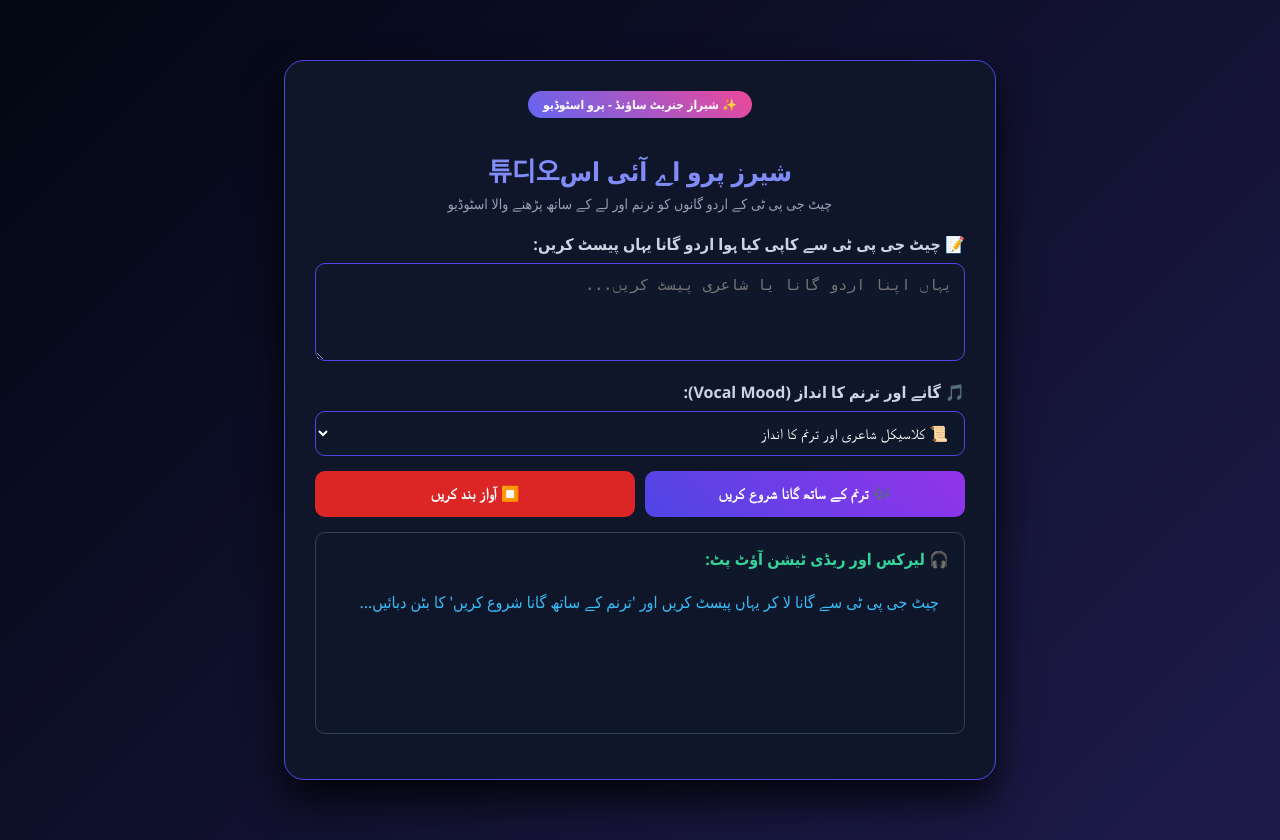
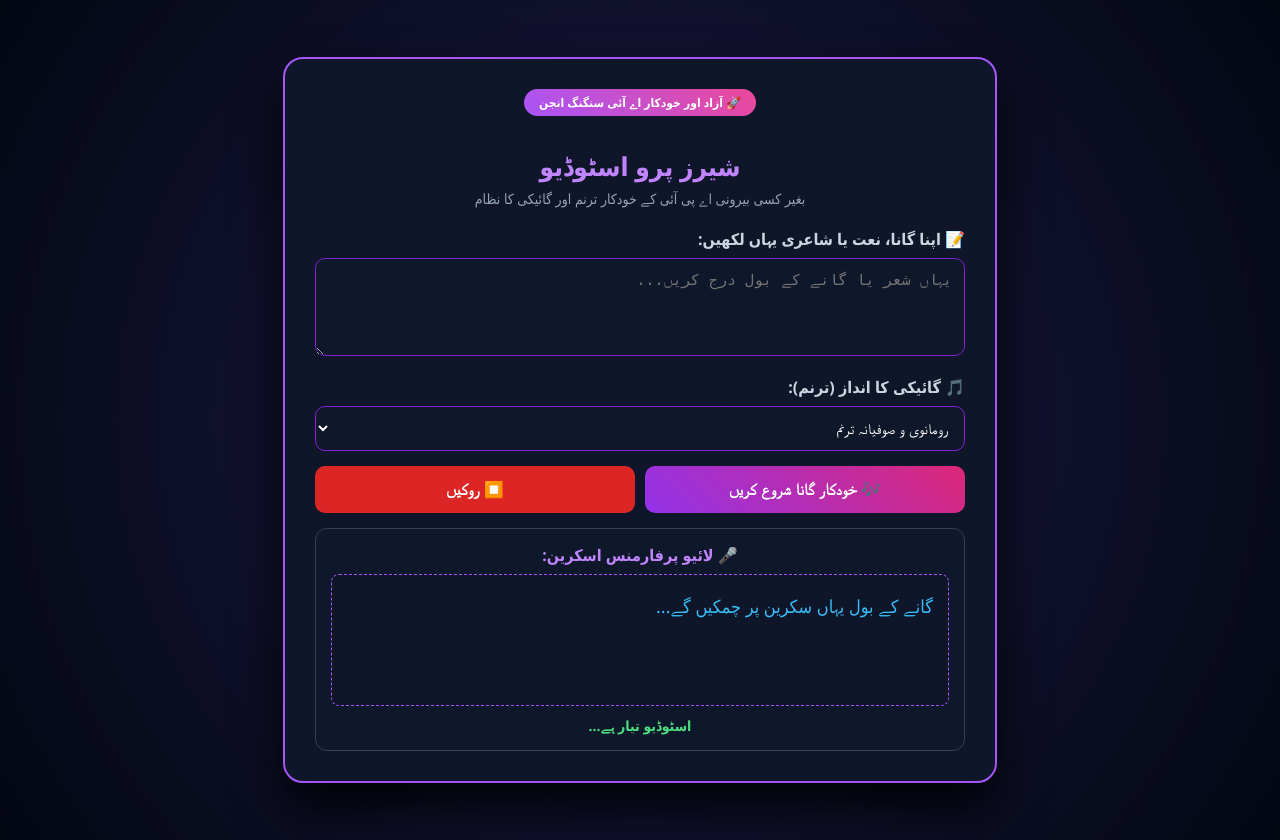
Before and after one commit to sherazmaslam786-glitch/Sheraz-gernate-sound-, a Flask app: page / in a window 1280 px wide. Run offline with Flask 3, Linux system fonts and the light colour scheme.

Commit message:
Update index.html

```diff
--- a/templates/index.html
+++ b/templates/index.html
@@ -3,11 +3,11 @@
 <head>
     <meta charset="UTF-8">
     <meta name="viewport" content="width=device-width, initial-scale=1.0">
-    <title>شیرز پرو اے آئی اس튜디오 - لیریکل اسپیچ اسٹوڈیو</title>
+    <title>شیرز پرو سیلف-میڈ اے آئی اسٹوڈیو</title>
     <style>
         body {
             font-family: 'Segoe UI', Tahoma, Geneva, Verdana, sans-serif;
-            background: linear-gradient(135deg, #030712, #1e1b4b);
+            background: radial-gradient(circle, #1e1b4b, #030712);
             color: #f8fafc;
             margin: 0;
             padding: 20px;
@@ -16,189 +16,173 @@
             align-items: center;
             min-height: 100vh;
         }
-        .studio-card {
+        .studio-box {
             background: rgba(15, 23, 42, 0.95);
-            border: 1px solid #4f46e5;
+            border: 2px solid #a855f7;
             border-radius: 20px;
             padding: 30px;
             width: 100%;
             max-width: 650px;
-            box-shadow: 0 20px 40px rgba(0,0,0,0.8);
+            box-shadow: 0 25px 50px rgba(0,0,0,0.9);
         }
-        h1 {
-            text-align: center;
-            color: #818cf8;
-            margin-bottom: 5px;
-            font-size: 26px;
+        h1 { text-align: center; color: #c084fc; margin-bottom: 5px; font-size: 26px; }
+        .subtitle { text-align: center; color: #94a3b8; font-size: 14px; margin-bottom: 20px; }
+        .badge {
+            background: linear-gradient(45deg, #a855f7, #ec4899);
+            color: white; padding: 5px 15px; border-radius: 20px;
+            font-size: 12px; display: inline-block; margin-bottom: 15px; font-weight: bold;
         }
-        .subtitle {
-            text-align: center;
-            color: #94a3b8;
-            font-size: 14px;
-            margin-bottom: 20px;
+        label { display: block; margin-bottom: 8px; font-weight: bold; color: #cbd5e1; }
+        textarea, select {
+            width: 100%; padding: 12px; border-radius: 10px;
+            border: 1px solid #7e22ce; background: #0f172a; color: white;
+            font-size: 15px; margin-bottom: 15px; box-sizing: border-box;
         }
-        .badge {
-            background: linear-gradient(45deg, #6366f1, #ec4899);
-            color: white;
-            padding: 5px 15px;
-            border-radius: 20px;
-            font-size: 12px;
-            display: inline-block;
-            margin-bottom: 15px;
-            font-weight: bold;
-        }
-        label {
-            display: block;
-            margin-bottom: 8px;
-            font-weight: bold;
-            color: #cbd5e1;
-        }
-        textarea, select {
-            width: 100%;
-            padding: 12px;
-            border-radius: 10px;
-            border: 1px solid #4f46e5;
-            background: #0f172a;
-            color: white;
-            font-size: 15px;
-            margin-bottom: 15px;
-            box-sizing: border-box;
-        }
-        .btn-group {
-            display: flex;
-            gap: 10px;
-            margin-bottom: 15px;
-        }
-        button {
-            flex: 1;
-            padding: 14px;
-            border: none;
-            border-radius: 10px;
-            font-size: 15px;
-            font-weight: bold;
-            cursor: pointer;
+        .btn-group { display: flex; gap: 10px; margin-bottom: 15px; }
+        .btn {
+            flex: 1; padding: 14px; border: none; border-radius: 10px;
+            font-size: 16px; font-weight: bold; cursor: pointer; color: white;
             transition: 0.3s;
         }
-        .btn-primary { background: linear-gradient(45deg, #4f46e5, #9333ea); color: white; }
-        .btn-primary:hover { opacity: 0.9; }
-        .btn-stop { background: #dc2626; color: white; }
-        .btn-stop:hover { background: #b91c1c; }
-
-        .output-section {
-            background: #0f172a;
-            border: 1px solid #334155;
-            border-radius: 10px;
-            padding: 15px;
-            margin-bottom: 15px;
+        .btn-sing { background: linear-gradient(45deg, #9333ea, #db2777); }
+        .btn-stop { background: #dc2626; }
+        .btn:hover { opacity: 0.9; transform: translateY(-2px); }
+        .visualizer {
+            background: #0f172a; border: 1px solid #334155;
+            border-radius: 12px; padding: 15px; margin-top: 15px; text-align: center;
         }
-        .lyrics-display {
-            color: #38bdf8;
-            white-space: pre-wrap;
-            font-size: 16px;
-            line-height: 1.8;
-            min-height: 120px;
-            max-height: 220px;
-            overflow-y: auto;
-            padding: 10px;
-            background: rgba(15, 23, 42, 0.6);
-            border-radius: 8px;
+        .lyrics-screen {
+            background: rgba(15, 23, 42, 0.8); border-radius: 8px;
+            padding: 15px; color: #38bdf8; font-size: 18px; line-height: 1.8;
+            white-space: pre-wrap; text-align: right; min-height: 100px;
+            border: 1px dashed #a855f7;
         }
+        .status-text { color: #4ade80; font-weight: bold; margin-top: 10px; font-size: 14px; }
     </style>
 </head>
 <body>
 
-<div class="studio-card">
+<div class="studio-box">
     <div style="text-align: center;">
-        <span class="badge">✨ شیراز جنریٹ ساؤنڈ - پرو اسٹوڈیو</span>
+        <span class="badge">🚀 آزاد اور خودکار اے آئی سنگنگ انجن</span>
     </div>
-    <h1>شیرز پرو اے آئی اس튜디오</h1>
-    <div class="subtitle">چیٹ جی پی ٹی کے اردو گانوں کو ترنم اور لے کے ساتھ پڑھنے والا اسٹوڈیو</div>
+    <h1>شیرز پرو اسٹوڈیو</h1>
+    <div class="subtitle">بغیر کسی بیرونی اے پی آئی کے خودکار ترنم اور گائیکی کا نظام</div>
 
-    <label for="chatGptLyrics">📝 چیٹ جی پی ٹی سے کاپی کیا ہوا اردو گانا یہاں پیسٹ کریں:</label>
-    <textarea id="chatGptLyrics" rows="4" placeholder="یہاں اپنا اردو گانا یا شاعری پیسٹ کریں..."></textarea>
+    <label>📝 اپنا گانا، نعت یا شاعری یہاں لکھیں:</label>
+    <textarea id="userInputLyrics" rows="4" placeholder="یہاں شعر یا گانے کے بول درج کریں..."></textarea>
 
-    <label for="musicMood">🎵 گانے اور ترنم کا انداز (Vocal Mood):</label>
-    <select id="musicMood">
-        <option value="poetic">📜 کلاسیکل شاعری اور ترنم کا انداز</option>
-        <option value="sad">🌧️ اداس اور دھیما صوفیانہ انداز (Sad & Slow)</option>
-        <option value="energetic">🔥 جوشیلہ اور تال والا انداز (Rhythmic & Fast)</option>
+    <label>🎵 گائیکی کا انداز (ترنم):</label>
+    <select id="singingStyle">
+        <option value="romantic">رومانوی و صوفیانہ ترنم</option>
+        <option value="sad">درد اور دھیما انداز</option>
+        <option value="fast">جوشیلہ اور تال والا انداز</option>
     </select>
 
     <div class="btn-group">
-        <button class="btn-primary" onclick="startSingingLyrics()">🎶 ترنم کے ساتھ گانا شروع کریں</button>
-        <button class="btn-stop" onclick="stopSingingLyrics()">⏹️ آواز بند کریں</button>
+        <button class="btn btn-sing" onclick="startSelfMadeAI()">🎶 خودکار گانا شروع کریں</button>
+        <button class="btn btn-stop" onclick="stopEverything()">⏹️ روکیں</button>
     </div>
 
-    <div class="output-section">
-        <label style="color: #34d399;">🎧 لیرکس اور ریڈی ٹیشن آؤٹ پٹ:</label>
-        <div id="resultLyrics" class="lyrics-display">چیٹ جی پی ٹی سے گانا لا کر یہاں پیسٹ کریں اور 'ترنم کے ساتھ گانا شروع کریں' کا بٹن دبائیں...</div>
+    <div class="visualizer">
+        <label style="color: #c084fc; margin-bottom: 8px;">🎤 لائیو پرفارمنس اسکرین:</label>
+        <div id="lyricsScreen" class="lyrics-screen">گانے کے بول یہاں سکرین پر چمکیں گے...</div>
+        <div id="statusText" class="status-text">اسٹوڈیو تیار ہے...</div>
     </div>
 </div>
 
 <script>
-    function startSingingLyrics() {
-        let lyrics = document.getElementById("chatGptLyrics").value.trim();
-        let mood = document.getElementById("musicMood").value;
-        let resultDiv = document.getElementById("resultLyrics");
+    let synth = window.speechSynthesis;
+    let currentUtterance = null;
+    let backgroundMusicInterval = null;
 
-        if (lyrics === "") {
-            alert("براہ کرم پہلے چیٹ جی پی ٹی سے کاپی کیا ہوا گانا یہاں پیسٹ کریں!");
+    // خودکار ہلکی پھلکی میوزیکل تال پیدا کرنے کا فنکشن (Web Audio API)
+    function playBackgroundBeats(style) {
+        try {
+            let audioCtx = new (window.AudioContext || window.webkitAudioContext)();
+            let notes = style === 'fast' ? [300, 450, 600, 750] : [220, 330, 440, 550];
+            let index = 0;
+
+            backgroundMusicInterval = setInterval(() => {
+                if (audioCtx.state === 'suspended') {
+                    audioCtx.resume();
+                }
+                let osc = audioCtx.createOscillator();
+                let gain = audioCtx.createGain();
+
+                osc.type = style === 'romantic' ? 'sine' : 'triangle';
+                osc.frequency.setValueAtTime(notes[index % notes.length], audioCtx.currentTime);
+
+                gain.gain.setValueAtTime(0.05, audioCtx.currentTime);
+                gain.gain.exponentialRampToValueAtTime(0.001, audioCtx.currentTime + 0.5);
+
+                osc.connect(gain);
+                gain.connect(audioCtx.destination);
+
+                osc.start();
+                osc.stop(audioCtx.currentTime + 0.5);
+                index++;
+            }, 600);
+        } catch(e) {
+            console.log("Audio Context info:", e);
+        }
+    }
+
+    function startSelfMadeAI() {
+        let text = document.getElementById("userInputLyrics").value.trim();
+        let style = document.getElementById("singingStyle").value;
+        let screen = document.getElementById("lyricsScreen");
+        let status = document.getElementById("statusText");
+
+        if (text === "") {
+            alert("پہلے کچھ لکھیں تو سہی!");
             return;
         }
 
-        // سکرین پر لیرکس دکھائیں
-        resultDiv.innerText = lyrics;
+        synth.cancel();
+        if (backgroundMusicInterval) clearInterval(backgroundMusicInterval);
 
-        if ('speechSynthesis' in window) {
-            window.speechSynthesis.cancel(); // پرانی آواز روکیں
+        screen.innerText = text;
+        status.innerText = "🎶 خودکار اے آئی گانا گا رہا ہے...";
 
-            let lines = lyrics.split('\n');
-            let index = 0;
+        // بیک گراؤنڈ میوزک تال شروع کریں
+        playBackgroundBeats(style);
 
-            function playNextLine() {
-                if (index < lines.length) {
-                    let line = lines[index].trim();
-                    if (line === "") {
-                        index++;
-                        playNextLine();
-                        return;
-                    }
+        currentUtterance = new SpeechSynthesisUtterance(text);
+        currentUtterance.lang = 'ur-PK'; // اردو زبان کی سیٹنگ
 
-                    let utterance = new SpeechSynthesisUtterance(line);
-                    utterance.lang = 'ur-PK'; // اردو تلفظ
+        if (style === "sad") {
+            currentUtterance.rate = 0.75;
+            currentUtterance.pitch = 0.7;
+        } else if (style === "fast") {
+            currentUtterance.rate = 1.1;
+            currentUtterance.pitch = 1.3;
+        } else {
+            currentUtterance.rate = 0.85; // ترنم والا دھیما پن
+            currentUtterance.pitch = 1.1; // مدھر آواز کا ارتعاش
+        }
 
-                    // موڈ کے حساب سے رفتار اور آواز (Pitch & Rate)
-                    if (mood === "sad") {
-                        utterance.rate = 0.75;
-                        utterance.pitch = 0.8;
-                    } else if (mood === "energetic") {
-                        utterance.rate = 1.1;
-                        utterance.pitch = 1.25;
-                    } else {
-                        utterance.rate = 0.85;
-                        utterance.pitch = 1.15;
-                    }
+        currentUtterance.onend = function() {
+            status.innerText = "✨ گانا مکمل ہو گیا!";
+            if (backgroundMusicInterval) clearInterval(backgroundMusicInterval);
+        };
 
-                    utterance.onend = function() {
-                        index++;
-                        setTimeout(playNextLine, 350); // مصرعوں کے درمیان وقفہ
-                    };
+        currentUtterance.onerror = function() {
+            status.innerText = "❌ کوئی خامی پیش آئی۔";
+            if (backgroundMusicInterval) clearInterval(backgroundMusicInterval);
+        };
 
-                    window.speechSynthesis.speak(utterance);
-                }
-            }
-
-            playNextLine();
-        } else {
-            alert("معذرت، آپ کا براؤزر اسپیچ سنتھیسز کو سپورٹ نہیں کرتا۔");
-        }
+        synth.speak(currentUtterance);
     }
 
-    function stopSingingLyrics() {
-        if ('speechSynthesis' in window) {
-            window.speechSynthesis.cancel();
-            alert("گانا روک دیا گیا ہے۔");
+    function stopEverything() {
+        if (synth) {
+            synth.cancel();
         }
+        if (backgroundMusicInterval) {
+            clearInterval(backgroundMusicInterval);
+        }
+        document.getElementById("statusText").innerText = "⏹️ روک دیا گیا۔";
     }
 </script>
 
```
